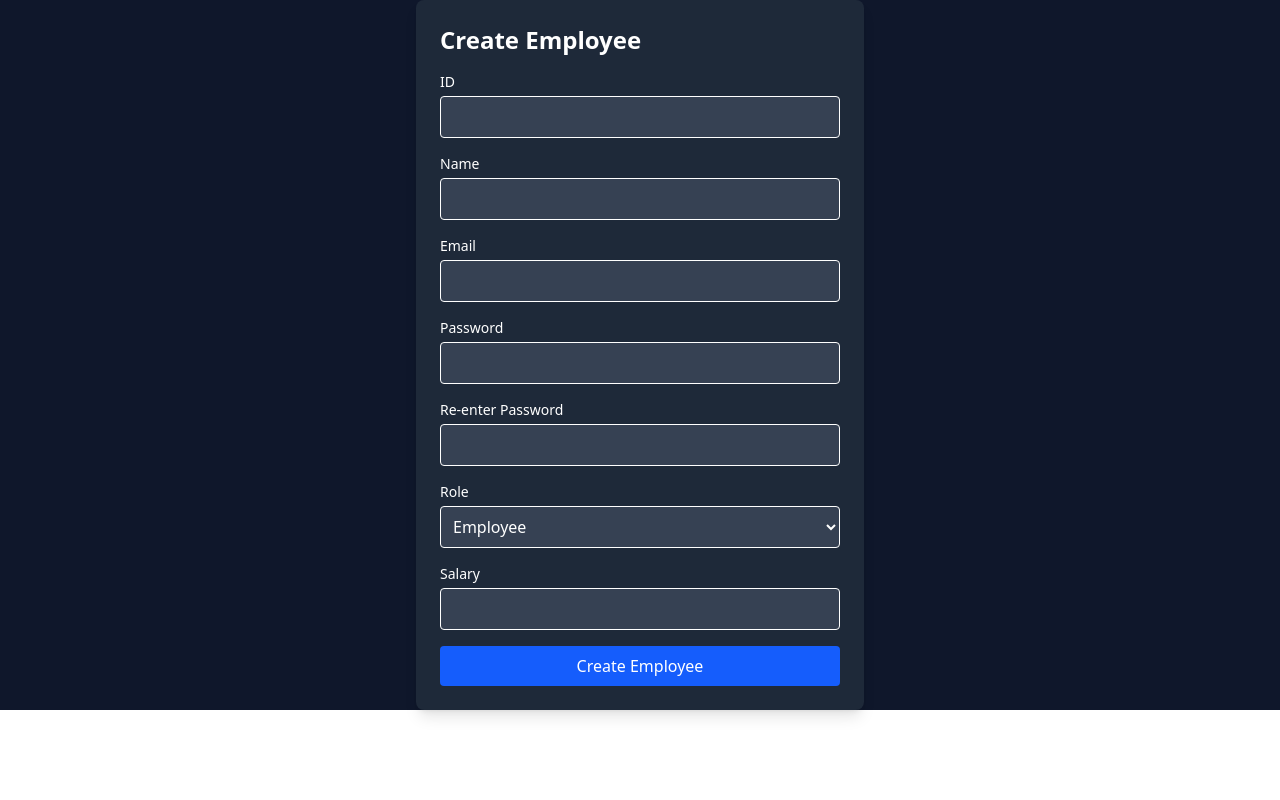
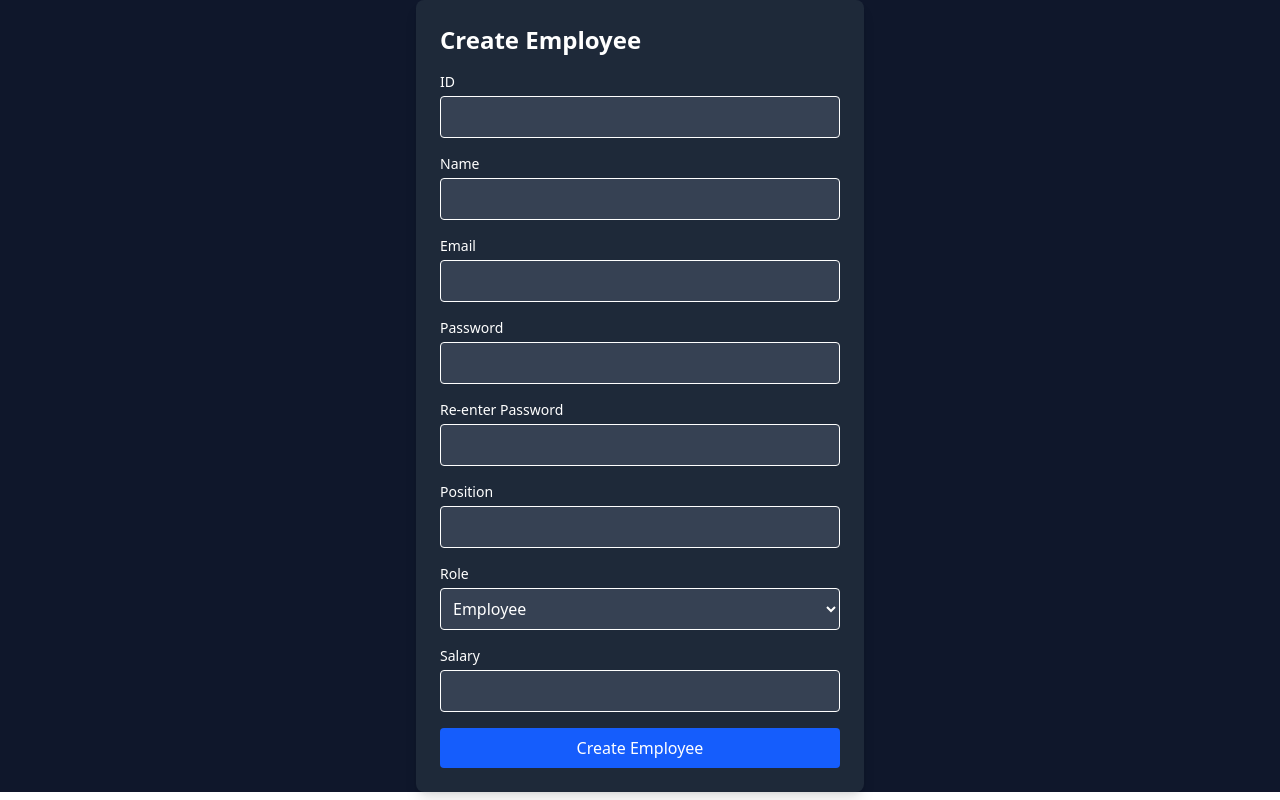
Before and after one commit to monster-1951/Frontend-EMS, a React (Vite) app: page /add-employee in a window 1280 px wide. Built offline with nearby package versions, Linux system fonts and the light colour scheme.

Commit message:
Added position for employee

```diff
--- a/src/Components/AdminDashboard.tsx
+++ b/src/Components/AdminDashboard.tsx
@@ -12,6 +12,7 @@ interface Employee {
   name: string;
   email: string;
   role: "Admin" | "Employee";
+  position: string;
   salary: number;
   attendance: Attendance[];
 }
@@ -22,15 +23,15 @@ interface Attendance {
 }
 
 const AdminDashboard = () => {
-  const ServerUrl = import.meta.env.VITE_ServerUrl
-  console.log(ServerUrl)
+  const ServerUrl = import.meta.env.VITE_ServerUrl;
+  console.log(ServerUrl);
   const [selectedEmployee, setSelectedEmployee] = useState<Employee | null>(
     null
   );
   const [employees, setEmployees] = useState<Employee[]>([]);
   const [loading, setLoading] = useState<boolean>(true);
   const [error, setError] = useState<string | null>(null);
-  const [deleete,setDeleete] = useState<number>(0)
+  const [deleete, setDeleete] = useState<number>(0);
   useEffect(() => {
     const fetchEmployees = async () => {
       try {
@@ -82,11 +83,6 @@ const AdminDashboard = () => {
 
     console.log(response);
   };
-
-
-
-
-
 
   return (
     <div className="min-h-screen bg-gray-900 text-white flex flex-col">
@@ -147,9 +143,12 @@ const AdminDashboard = () => {
                         {employee.name}
                       </button>
                     </td>
-                    <td className="py-2 px-4 border-b">{employee.role}</td>
                     <td className="py-2 px-4 border-b">
-                      ${(employee.salary*12).toFixed(2)}
+                      {employee.position}
+                      {employee.role === "Admin" && `(${employee.role})`}
+                    </td>
+                    <td className="py-2 px-4 border-b">
+                      ${(employee.salary * 12).toFixed(2)}
                     </td>
                     <td className="py-2 px-4 border-b">
                       {calculateAttendance(employee.attendance)}%
@@ -182,11 +181,7 @@ const AdminDashboard = () => {
           onCancel={() => setSelectedEmployee(null)}
         />
       )}
-    {
-      deleete>0 && (
-        <DeleteDialog id={deleete}/>
-      )
-    }
+      {deleete > 0 && <DeleteDialog id={deleete} />}
       {/* Footer */}
       <footer className="bg-gray-800 text-white py-4 text-center">
         &copy; {new Date().getFullYear()} Employee Management System
--- a/src/Components/CreateEmployee.tsx
+++ b/src/Components/CreateEmployee.tsx
@@ -12,6 +12,7 @@ const CreateEmployeeForm: React.FC<EmployeeFormProps> = ({ onSuccess }) => {
   const [name, setName] = useState<string>("");
   const [email, setEmail] = useState<string>("");
   const [password, setPassword] = useState<string>("");
+  const [position, setPosition] = useState<string>("");
   const [confirmPassword, setConfirmPassword] = useState<string>("");
   const [role, setRole] = useState<string>("Employee");
   const [salary, setSalary] = useState<number | "">("");
@@ -34,6 +35,7 @@ const CreateEmployeeForm: React.FC<EmployeeFormProps> = ({ onSuccess }) => {
       password,
       role,
       salary,
+      position
     };
 
     try {
@@ -138,6 +140,19 @@ const CreateEmployeeForm: React.FC<EmployeeFormProps> = ({ onSuccess }) => {
             />
           </div>
           <div className="mb-4">
+            <label htmlFor="email" className="block text-sm font-medium mb-1">
+              Position
+            </label>
+            <input
+              type="text"
+              id="position"
+              value={position}
+              onChange={(e) => setPosition(e.target.value)}
+              required
+              className="w-full p-2 border rounded bg-gray-700 focus:outline-none"
+            />
+          </div>
+          <div className="mb-4">
             <label htmlFor="role" className="block text-sm font-medium mb-1">
               Role
             </label>
--- a/src/Components/EditEmployee.tsx
+++ b/src/Components/EditEmployee.tsx
@@ -10,6 +10,7 @@ interface Employee {
   id: number;
   name: string;
   email: string;
+  position: string;
   role: "Admin" | "Employee";
   salary: number;
   attendance: Attendance[];
@@ -134,6 +135,20 @@ const EditEmployeeForm: React.FC<EditEmployeeFormProps> = ({
               <option value="Employee">Employee</option>
             </select>
           </div>
+          <div className="mb-4">
+            <label htmlFor="email" className="block text-sm font-medium mb-1">
+              Position
+            </label>
+            <input
+              type="text"
+              id="position"
+              value={formData.position}
+              onChange={handleChange}
+              required
+              name="position"
+              className="w-full p-2 border rounded bg-gray-700 focus:outline-none"
+            />
+          </div>
 
           <div className="mb-4">
             <label className="block font-medium mb-1">Salary</label>
@@ -150,7 +165,10 @@ const EditEmployeeForm: React.FC<EditEmployeeFormProps> = ({
             <label className="block font-medium mb-1">Attendance</label>
             <div className="h-32 overflow-y-scroll inset-shadow-sm inset-shadow-black py-3 px-2 flex flex-col  justify-between">
               {formData.attendance.map((record, index) => (
-                <div key={index} className="flex justify-between items-center mb-2  ">
+                <div
+                  key={index}
+                  className="flex justify-between items-center mb-2  "
+                >
                   <input
                     type="date"
                     value={record.date}
--- a/src/Components/ViewEmployee.tsx
+++ b/src/Components/ViewEmployee.tsx
@@ -14,6 +14,7 @@ type Employee = {
   id: number;
   name: string;
   role: "Admin" | "Employee";
+  position:string;
   salary: number;
   attendance: Attendance[];
   email: string;
```
